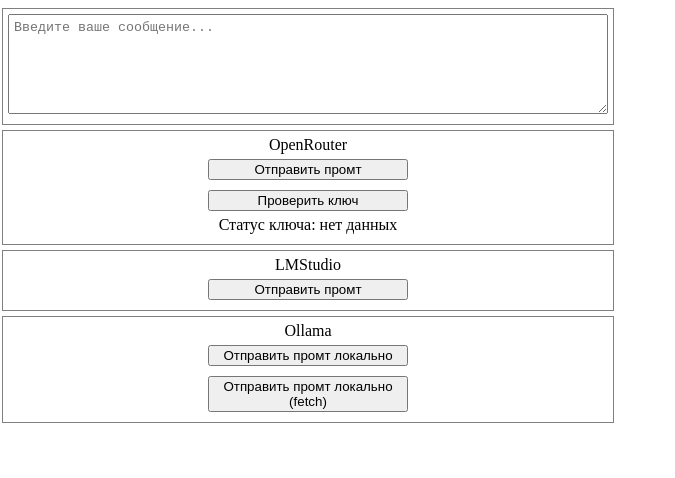
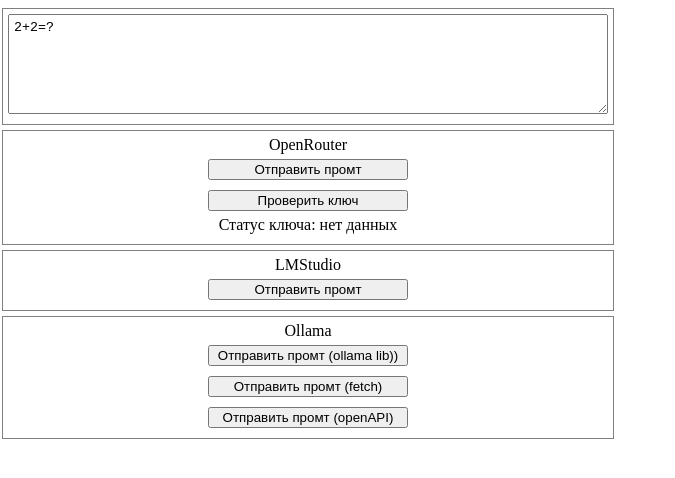
Before and after one commit to Kasimba666/test-llm-connection, a Vue app: page / in a window 1280 px wide. Shown: the top 478 px of the page, without its empty margins (0-675 px from the left). Built offline with nearby package versions, Linux system fonts and the light colour scheme.

Commit message:
ollama fetch from host

```diff
--- a/src/components/LLMConnect.vue
+++ b/src/components/LLMConnect.vue
@@ -2,7 +2,7 @@
   <div class="LLMConnect">
     <div class="chat">
       <textarea class="app-textarea"
-                 v-model="promptOpenRouter"
+                 v-model="promptText"
                  placeholder="Введите ваше сообщение..."
       >
       </textarea>
@@ -49,15 +49,21 @@
       <div>Ollama</div>
       <button class="app-button"
             :disabled="loadingOllama"
-            @click="sendPromptToOllamaLocal"
+            @click="sendPromptToOllama"
       >
-          Отправить промт локально
+          Отправить промт (ollama lib))
       </button>
       <button class="app-button"
             :disabled="loadingOllama"
-            @click="sendPromptToOllamaLocalFetch"
+            @click="sendPromptToOllamaFetch"
       >
-          Отправить промт локально (fetch)
+          Отправить промт (fetch)
+      </button>
+      <button class="app-button"
+            :disabled="loadingOllama"
+            @click="sendPromptToOllamaOpenAPI"
+      >
+          Отправить промт (openAPI)
       </button>
       <div v-if="loadingOllama" class="loading">Загрузка...</div>
       <div v-if="errorOllama" class="error">Ошибка: {{ errorOllama }}</div>
@@ -72,20 +78,25 @@
 <script setup>
   import { ref } from 'vue';
   import axios from 'axios';
-  import ollama from 'ollama';
+  import {Ollama} from 'ollama';
   import OpenAI from "openai";
 
   const OPENROUTER_API_KEY = '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';
   const OPENROUTER_MODEL_NAME = 'mistralai/mistral-7b-instruct:free';
-  const OPENROUTER_URL = 'https://openrouter.ai/api/v1';
+  const OPENROUTER_OPENAPI_URL = 'https://openrouter.ai/api/v1';
   const OPENROUTER_AUTH_URL = 'https://openrouter.ai/api/v1/auth/key';
   const LMSTUDIO_MODEL_NAME = 'qwen2-vl-7b-instruct';
-  const LMSTUDIO_URL = 'http://192.168.0.100:1234/v1/chat/completions';
+  const LMSTUDIO_OPENAPI_URL = 'http://192.168.0.100:1234/v1/chat/completions';
 
+  const OLLAMA_API_KEY = 'ollama';
   const OLLAMA_MODEL_NAME = 'llama3.2:1b';
-  const OLLAMA_URL = 'http://192.168.0.100:11434/api/generate';
 
-  const promptOpenRouter = ref('');
+  const OLLAMA_OPENAPI_URL = 'http://192.168.0.100:11434/v1/';
+  const OLLAMA_HOST = 'http://192.168.0.100:11434';
+  const OLLAMA_ENDPOINT = '/api/generate';
+  // const OLLAMA_ENDPOINT = '/api/chat';
+
+  const promptText = ref('2+2=?');
   const responseOpenRouter = ref('');
   const loadingOpenRouter = ref(false);
   const errorOpenRouter = ref('');
@@ -103,14 +114,14 @@
   const errorOllama = ref('');
 
   async function sendPromptToOpenRouter() {
-      if (!promptOpenRouter.value.trim()) return;
+      if (!promptText.value.trim()) return;
 
       loadingOpenRouter.value = true;
       errorOpenRouter.value = '';
       responseOpenRouter.value = '';
 
       const openai = new OpenAI({
-        baseURL: OPENROUTER_URL,
+        baseURL: OPENROUTER_OPENAPI_URL,
         apiKey: OPENROUTER_API_KEY,
         dangerouslyAllowBrowser: true
       });
@@ -119,7 +130,7 @@
           model: OPENROUTER_MODEL_NAME,
           messages: [
             { role: 'system', content: 'Всегда добавляй вначале "Да, мой господин"'},
-            { role: 'user', content: promptOpenRouter.value },
+            { role: 'user', content: promptText.value },
           ],
           temperature: 0.7
         })
@@ -151,7 +162,7 @@
   }
 
   async function sendPromptToLMStudio() {
-      if (!promptOpenRouter.value.trim()) return;
+      if (!promptText.value.trim()) return;
 
       loadingLMStudio.value = true;
       errorLMStudio.value = '';
@@ -161,7 +172,7 @@
           model: LMSTUDIO_MODEL_NAME,
           messages: [
               { role: 'system', content: 'Отвечать на русском языке' },
-              { role: 'user', content: promptOpenRouter.value }
+              { role: 'user', content: promptText.value }
           ],
           temperature: 0.7,
           max_tokens: -1,
@@ -169,7 +180,7 @@
       }
 
       axios.post(
-        LMSTUDIO_URL,
+        LMSTUDIO_OPENAPI_URL,
         payload,
         {
             headers: { 'Content-Type': 'application/json' }
@@ -184,8 +195,8 @@
        );
   }
 
-  async function sendPromptToOllamaLocal() {
-    if (!promptOpenRouter.value.trim()) return;
+  async function sendPromptToOllama() {
+    if (!promptText.value.trim()) return;
 
     loadingOllama.value = true;
     errorOllama.value = '';
@@ -194,12 +205,14 @@
     const payload = {
       model: OLLAMA_MODEL_NAME,
       messages: [
-        { role: 'user', content: promptOpenRouter.value }
+        { role: 'user', content: promptText.value },
       ],
       stream: false
     }
+    const ollama = new Ollama({ host: OLLAMA_HOST });
     ollama.chat(payload)
       .then(res=>{
+        console.log('ollama-js response: ', res);
         responseOllama.value = res?.message?.content;
       })
       .catch(err=>{
@@ -209,35 +222,67 @@
         loadingOllama.value = false;
       });
   }
-  async function sendPromptToOllamaLocalFetch() {
-    if (!promptOpenRouter.value.trim()) return;
+  async function sendPromptToOllamaFetch() {
+    if (!promptText.value.trim()) return;
 
     loadingOllama.value = true;
     errorOllama.value = '';
     responseOllama.value = '';
+
     const payload = {
         model: OLLAMA_MODEL_NAME,
-        prompt: promptOpenRouter.value
+        prompt: promptText.value,
+        stream: false
     }
 
-    console.log('ollama fetch');
-
-    fetch(OLLAMA_URL, {
+    fetch(OLLAMA_HOST + OLLAMA_ENDPOINT, {
       method: 'POST',
       headers: {
-          'Content-Type': 'application/json',
+        'Content-Type': 'application/json',
       },
-      body: payload
-    }).then(res=> {
-        console.log('res: ', res);
-        responseOllama.value = res?.message?.content;
-        // responseOllama.value = res?.message?.content;
+      body: JSON.stringify(
+        payload
+      ),
+    }).then(res=>{
+        return res.json();
+    }).then((data)=>{
+        responseOllama.value = data.response;
     }).catch(err=>{
             errorOllama.value = err;
     }).finally(()=>{
             loadingOllama.value = false;
-        });
+    });
 
+  }
+
+  async function sendPromptToOllamaOpenAPI() {
+    if (!promptText.value.trim()) return;
+
+    loadingOllama.value = true;
+    errorOllama.value = '';
+    responseOllama.value = '';
+
+    const openai = new OpenAI({
+      baseURL: OLLAMA_OPENAPI_URL,
+      apiKey: OLLAMA_API_KEY,
+      dangerouslyAllowBrowser: true
+    });
+
+    openai.chat.completions.create({
+      model: OPENROUTER_MODEL_NAME,
+      prompt: promptText.value
+      // messages: [
+      //   { role: 'system', content: 'Всегда добавляй вначале "Да, мой господин"'},
+      //   { role: 'user', content: promptText.value },
+      // ],
+      // temperature: 0.7
+    }).then((res)=>{
+      responseOllama.value = res.choices[0].message.content;
+    }).catch((err)=>{
+      errorOllama.value = err.message || 'Ошибка запроса';
+    }).finally(()=>{
+      loadingOllama.value = false;
+    });
   }
 </script>
 
```
